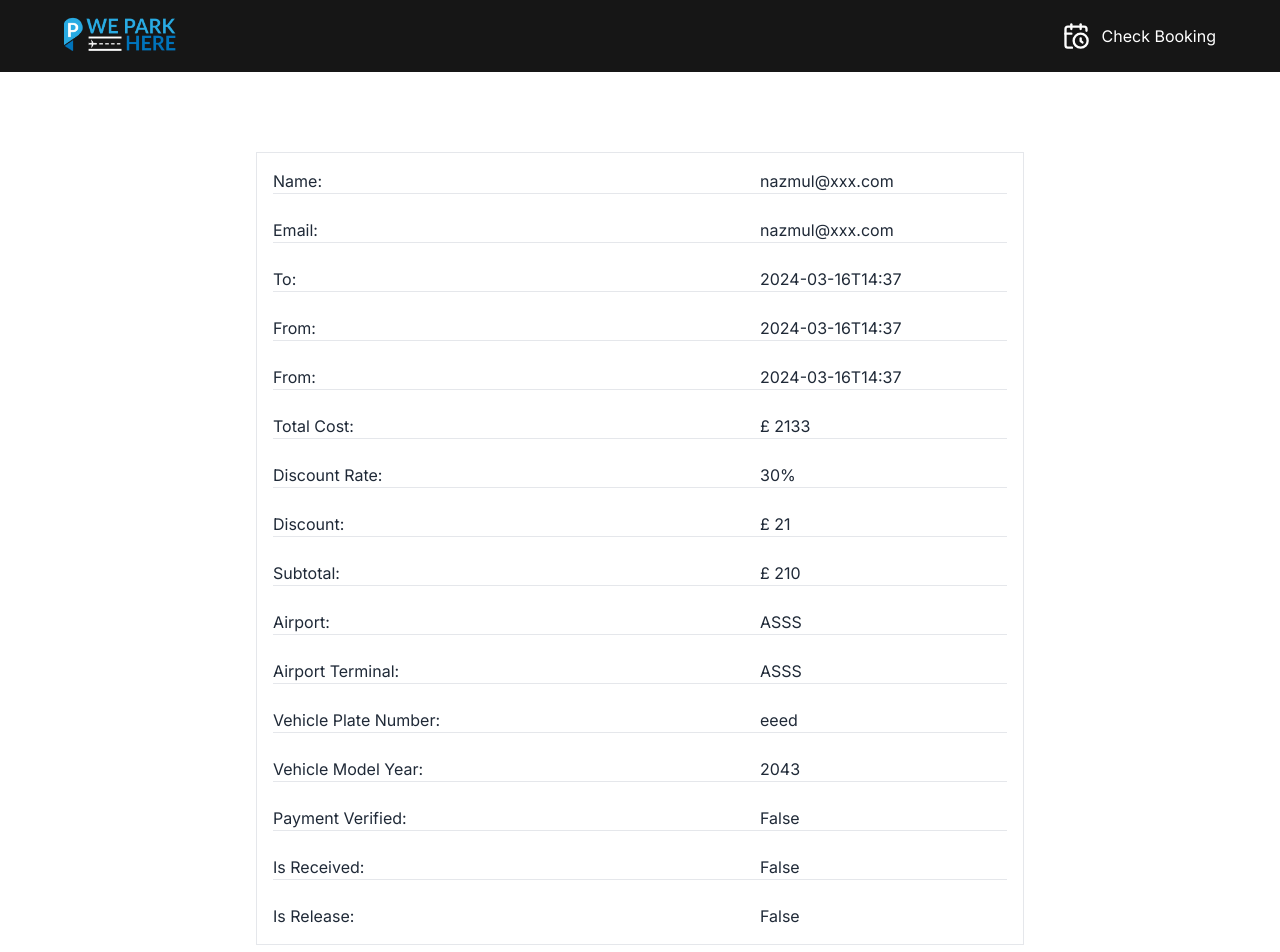
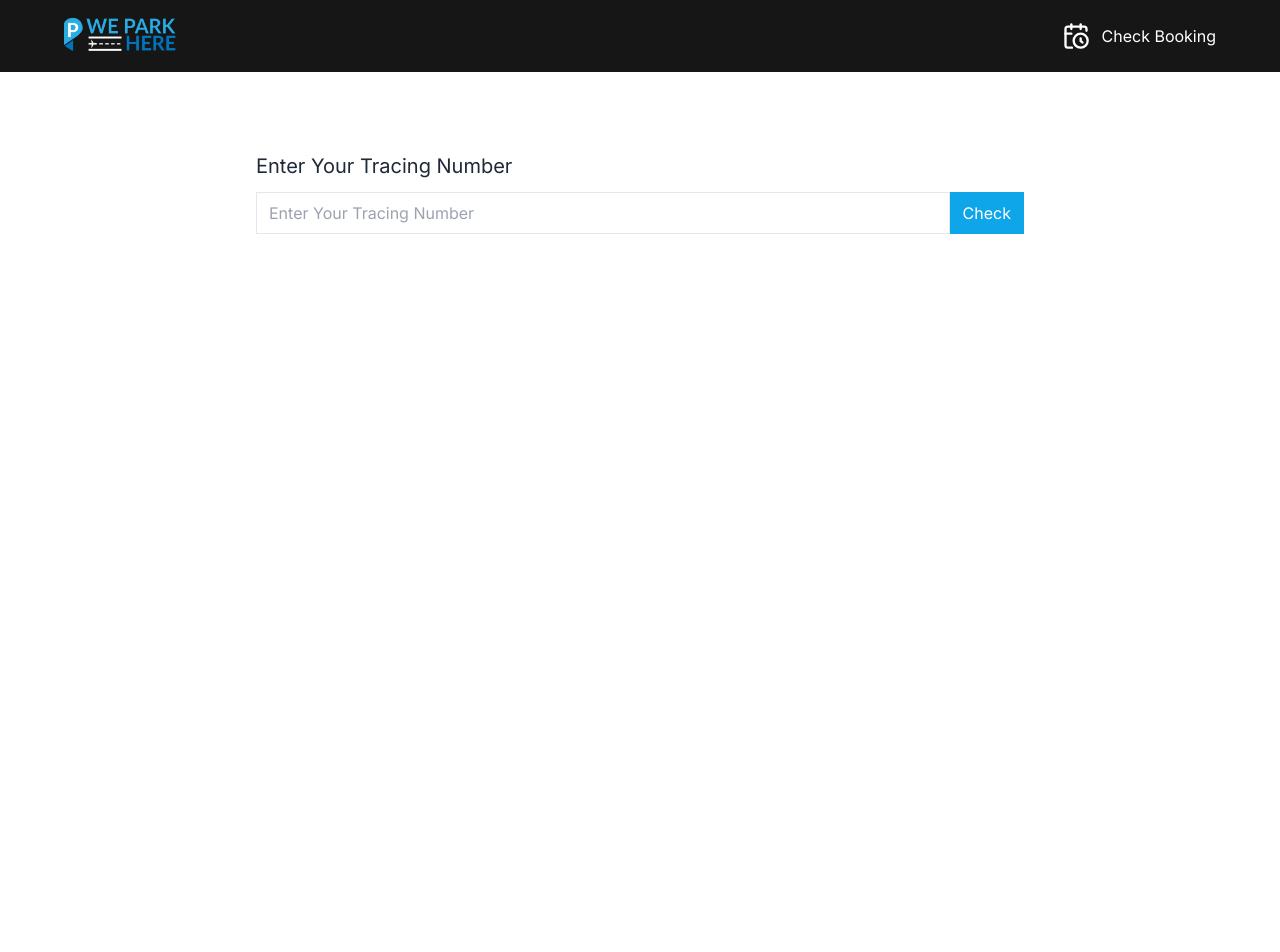
Before and after one commit to sheikhmohdnazmulhasan/WeParks, a Next.js app: page /check-booking in a window 1280 px wide. Shown: the top 952 px of the page. After the commit the page ends 800 px from the top, so only its background shows below. Built offline with nearby package versions, Linux system fonts and the light colour scheme.

Commit message:
All content of order tracking page is shown.

```diff
--- a/app/check-booking/page.js
+++ b/app/check-booking/page.js
@@ -1,27 +1,51 @@
 'use client'
 
+import axios from "axios";
+import { useState } from "react";
+
 const CheckBooking = () => {
+    const [data, setData] = useState([]);
+    const [err, setErr] = useState('');
+    const [showData, setShowData] = useState(false);
 
     async function handleSearch(event) {
         event.preventDefault();
         const id = event.target.id.value;
-        console.log(id);
+        setErr('')
+
+        try {
+            const serverResponse = await axios.get(`http://localhost:3000/api/order?bookingId=${id}`);
+            if (serverResponse.data) {
+                setData(serverResponse.data);
+                setShowData(true);
+
+
+            } else {
+                setErr('Invalid Tracing Number');
+            }
+
+        } catch (error) {
+            console.log(error);
+        }
+
     };
 
     return (
         <div className='max-w-3xl mx-auto my-20'>
 
             {/* Form */}
-            <div className="mx-5 md:mx-0 hidden">
+            <div className={`mx-5 md:mx-0 ${showData && 'hidden'}`}>
                 <h1 className='text-xl'>Enter Your Tracing Number</h1>
                 <form className="md:flex items-center mt-3" onSubmit={handleSearch}>
                     <input type="text" name="id" id="" placeholder='Enter Your Tracing Number' className='py-2 px-3 border w-full' />
+
                     <button className='py-2 px-3 mt-4 md:mt-0 w-full md:w-fit border border-sky-500 bg-sky-500 text-white'>Check</button>
                 </form>
+                <p className="text-red-400 text-sm mt-2">{err}</p>
             </div>
 
             {/* Data */}
-            <div className="border p-4">
+            <div className={`border p-4 ${!showData && 'hidden'}`}>
 
                 <div className="flex justify-between gap-10 md:gap-0 mb-6 border-b items-center">
                     <h4 className=' flex-1'>Name: </h4>
@@ -34,76 +58,71 @@ const CheckBooking = () => {
 
                 <div className="flex justify-between gap-10 md:gap-0 mb-6 border-b items-center">
                     <h4 className=' flex-1'>To: </h4>
-                    <h4 className='flex-1 md:pl-60'>2024-03-16T14:37</h4>
+                    <h4 className='flex-1 md:pl-60'>{data?.startDate}</h4>
                 </div>
 
                 <div className="flex justify-between gap-10 md:gap-0 mb-6 border-b items-center">
                     <h4 className=' flex-1'>From: </h4>
-                    <h4 className='flex-1 md:pl-60'>2024-03-16T14:37</h4>
-                </div>
-
-                <div className="flex justify-between gap-10 md:gap-0 mb-6 border-b items-center">
-                    <h4 className=' flex-1'>From: </h4>
-                    <h4 className='flex-1 md:pl-60'>2024-03-16T14:37</h4>
+                    <h4 className='flex-1 md:pl-60'>{data.EndDate}</h4>
                 </div>
 
                 <div className="flex justify-between gap-10 md:gap-0 mb-6 border-b items-center">
                     <h4 className=' flex-1'>Total Cost: </h4>
-                    <h4 className='flex-1 md:pl-60'> £ 2133</h4>
+                    <h4 className='flex-1 md:pl-60'> £ {data?.totalPrice}</h4>
                 </div>
 
                 <div className="flex justify-between gap-10 md:gap-0 mb-6 border-b items-center">
                     <h4 className=' flex-1'>Discount Rate: </h4>
-                    <h4 className='flex-1 md:pl-60'> 30%</h4>
+                    <h4 className='flex-1 md:pl-60'> {data.discountRate}%</h4>
                 </div>
 
                 <div className="flex justify-between gap-10 md:gap-0 mb-6 border-b items-center">
                     <h4 className=' flex-1'>Discount: </h4>
-                    <h4 className='flex-1 md:pl-60'> £ 21</h4>
+                    <h4 className='flex-1 md:pl-60'> £ {data.totalDiscount}</h4>
                 </div>
 
                 <div className="flex justify-between gap-10 md:gap-0 mb-6 border-b items-center">
                     <h4 className=' flex-1'>Subtotal: </h4>
-                    <h4 className='flex-1 md:pl-60'> £ 210</h4>
+                    <h4 className='flex-1 md:pl-60'> £ {data?.subTotal}</h4>
                 </div>
 
                 <div className="flex justify-between gap-10 md:gap-0 mb-6 border-b items-center">
                     <h4 className=' flex-1'>Airport: </h4>
-                    <h4 className='flex-1 md:pl-60'> ASSS</h4>
+                    <h4 className='flex-1 md:pl-60'> {data?.airport}</h4>
                 </div>
 
                 <div className="flex justify-between gap-10 md:gap-0 mb-6 border-b items-center">
                     <h4 className=' flex-1'>Airport Terminal: </h4>
-                    <h4 className='flex-1 md:pl-60'> ASSS</h4>
+                    <h4 className='flex-1 md:pl-60'> {data?.AirportTerminal}</h4>
                 </div>
 
                 <div className="flex justify-between gap-10 md:gap-0 mb-6 border-b items-center">
                     <h4 className=' flex-1'>Vehicle Plate Number: </h4>
-                    <h4 className='flex-1 md:pl-60'> eeed</h4>
+                    <h4 className='flex-1 md:pl-60'> {data.vehiclePlateNumber}</h4>
                 </div>
 
                 <div className="flex justify-between gap-10 md:gap-0 mb-6 border-b items-center">
                     <h4 className=' flex-1'>Vehicle Model Year: </h4>
-                    <h4 className='flex-1 md:pl-60'> 2043</h4>
+                    <h4 className='flex-1 md:pl-60'> {data.vehicleModelYear}</h4>
                 </div>
 
                 <div className="flex justify-between gap-10 md:gap-0 mb-6 border-b items-center">
                     <h4 className=' flex-1'>Payment Verified: </h4>
-                    <h4 className='flex-1 md:pl-60'> False</h4>
+                    <h4 className='flex-1 md:pl-60'> {data.paymentVerified == false ? 'False' : "True"}</h4>
                 </div>
 
                 <div className="flex justify-between gap-10 md:gap-0 mb-6 border-b items-center">
                     <h4 className=' flex-1'>Is Received: </h4>
-                    <h4 className='flex-1 md:pl-60'> False</h4>
+                    <h4 className='flex-1 md:pl-60'>{data.isReceived == false ? 'False' : "True"} </h4>
                 </div>
 
                 <div className="flex justify-between gap-10 md:gap-0 items-center">
                     <h4 className=' flex-1'>Is Release: </h4>
-                    <h4 className='flex-1 md:pl-60'> False</h4>
+                    <h4 className='flex-1 md:pl-60'> {data.isRelease == false ? 'False' : "True"}</h4>
                 </div>
             </div>
-            <div className=" mt-4 flex justify-end pl-5 pr-5 md:pr-0">
-                <button className='py-2 px-3 bg-sky-500 hover:bg-sky-600 text-white '>Close</button>
+            <div className={`${!showData ? 'hidden' : 'flex'} mt-4 justify-end pl-5 pr-5 md:pr-0`}>
+                <button className='py-2 px-3 bg-sky-500 hover:bg-sky-600 text-white' onClick={() => setShowData(false)}>Close</button>
             </div>
         </div>
     );
```
